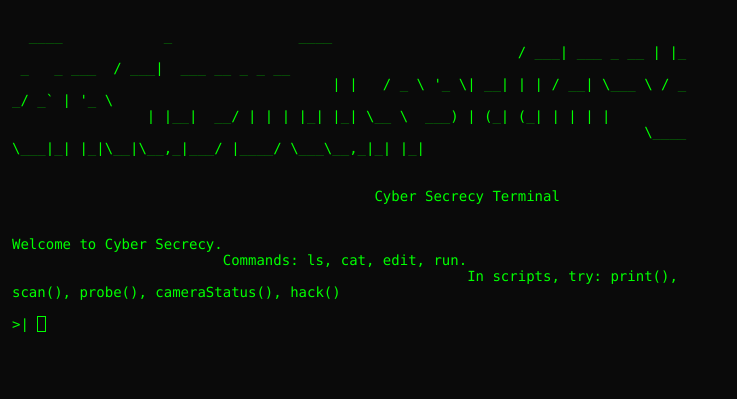
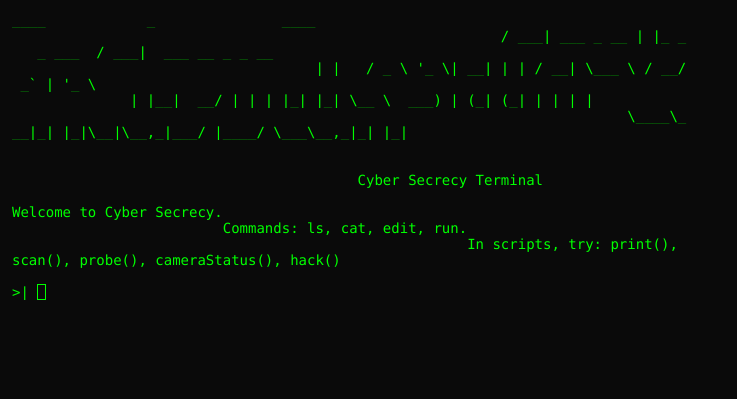
Before and after one commit to gggtrrfart/Cyber-Secrecy, a plain HTML site: page index.html in a window 1280 px wide. Shown: the whole page, without its empty margins (0-737 px from the left). Drawn offline with nearby package versions, Linux system fonts and the light colour scheme.

Commit message:
index.html

```diff
--- a/index.html
+++ b/index.html
@@ -56,11 +56,11 @@
 `;
 
 function showLogo() {
-  print(logo);
-  print(files['readme.txt']);
+  print(logo.trim());   // print the logo without leading/trailing blank lines
+  print('');            // add a blank line to separate logo from readme
+  print(files['readme.txt']); // print the readme welcome text
   prompt();
 }
-
   const { Terminal } = window;
   const term = new Terminal({
     cursorBlink: true,
```
